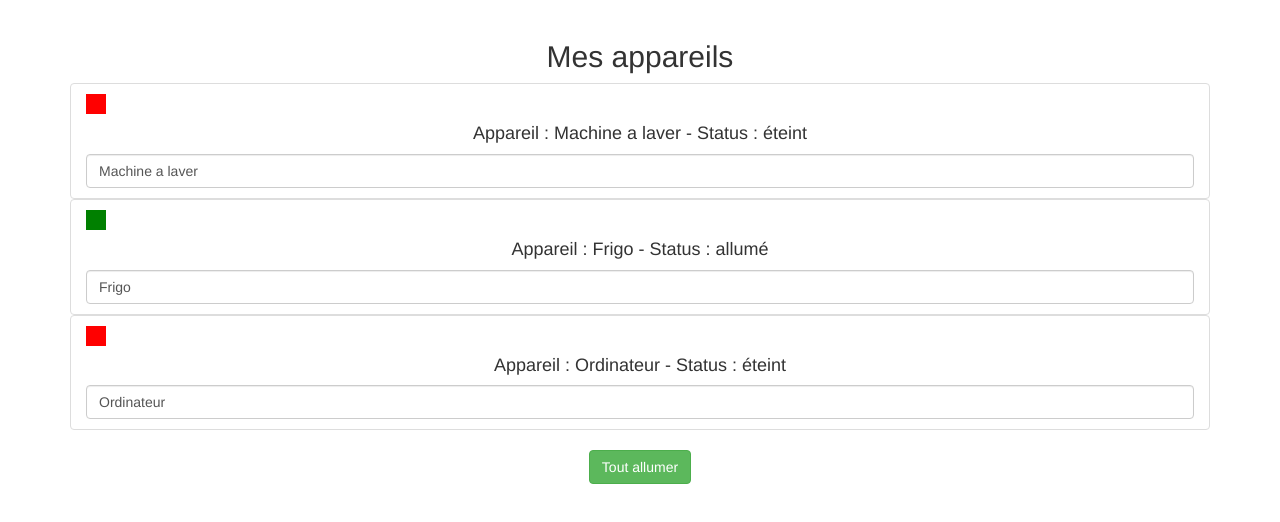
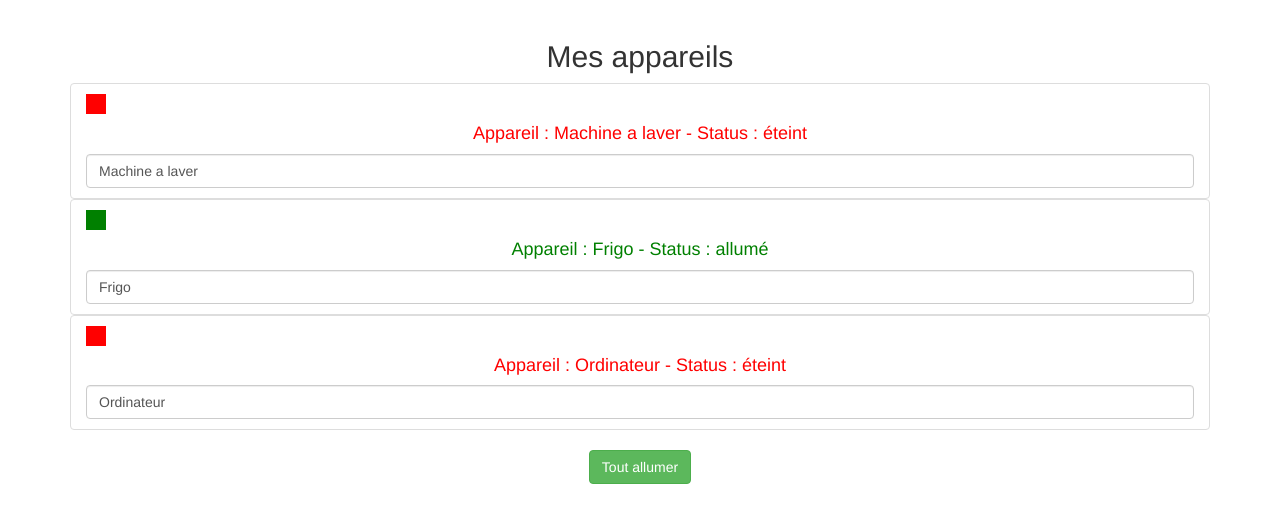
Before and after one commit to jordan62300/angular-first-project, an Angular app: page / in a window 1280 px wide. Shown: the top 522 px of the page. Built offline with nearby package versions, Linux system fonts and the light colour scheme.

Commit message:
ajout de la fonction getColor avec la directive ngStyle

```diff
--- a/src/app/appareil/appareil.component.html
+++ b/src/app/appareil/appareil.component.html
@@ -1,6 +1,6 @@
 <li class="list-group-item">
   <div style="width:20px;height:20px;background-color:red;" *ngIf="appareilStatus === 'éteint'"></div>
   <div style="width:20px;height:20px;background-color:green;" *ngIf="appareilStatus === 'allumé'"></div>
-  <h4>Appareil : {{ appareilName }} - Status : {{ getStatus() }} </h4>
+  <h4 [ngStyle]="{color: getColor()}">Appareil : {{ appareilName }} - Status : {{ getStatus() }} </h4>
   <input type="text" class="form-control" [(ngModel)]="appareilName">
 </li>
--- a/src/app/appareil/appareil.component.ts
+++ b/src/app/appareil/appareil.component.ts
@@ -19,8 +19,12 @@ export class AppareilComponent implements OnInit {
     return this.appareilStatus;
   }
 
-  getBtn() {
-   return  "<button class='btn btn-success' [attr.disabled]='!isAuth'>Tout allumer</button>";
+  getColor() {
+    if(this.appareilStatus == 'allumé') {
+      return 'green';
+    }else if(this.appareilStatus == 'éteint') {
+      return 'red';
+    }
   }
 
 }
```
